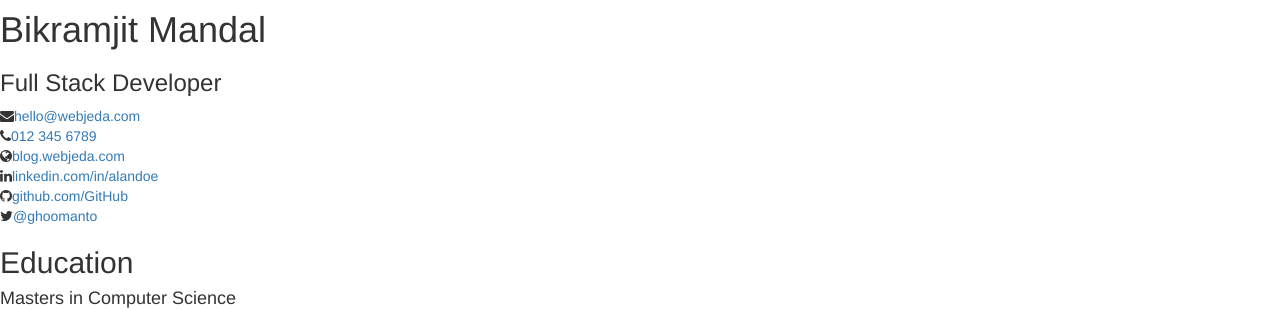
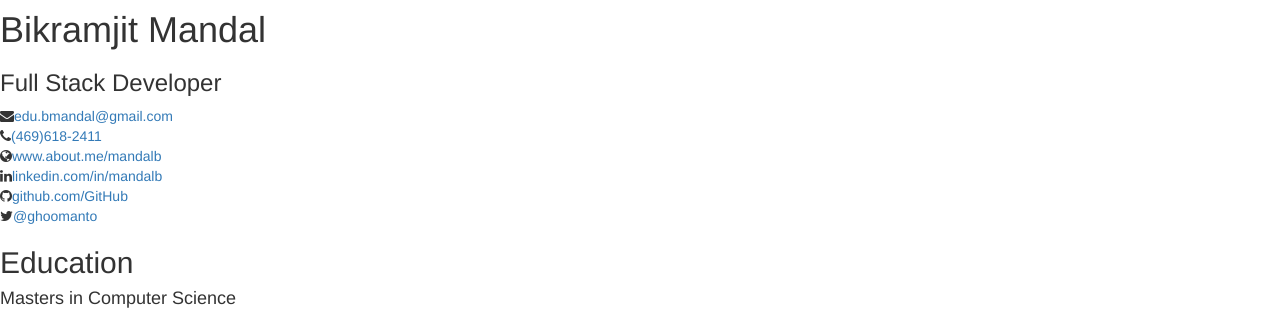
Before and after one commit to bikdroid/bikdroid.github.io, a Jekyll site: the page built from index.html, in a window 1280 px wide. Shown: the part 250-560 px from the top of the page. Built offline with Jekyll 4.4.1, drawn with Linux system fonts in a browser that asks for light colours.

Commit message:
new site changes

```diff
--- a/_config.yml
+++ b/_config.yml
@@ -18,11 +18,11 @@ tagline: Full Stack Developer
 pic: 9660438.jpg  #place a 100x100 picture inside /assets/images/ folder and provide the name of the file below
 
 #sidebar links
-email: hello@webjeda.com
-phone: 012 345 6789
-website: blog.webjeda.com #do not add http://
-linkedin: alandoe
-github: sharu725
+email: edu.bmandal@gmail.com
+phone: (469)618-2411
+website: www.about.me/mandalb #do not add http://
+linkedin: mandalb
+github: bikdroid
 twitter: '@ghoomanto'
 
 #Update all the sections by editing the files inside _includes folder.
```
